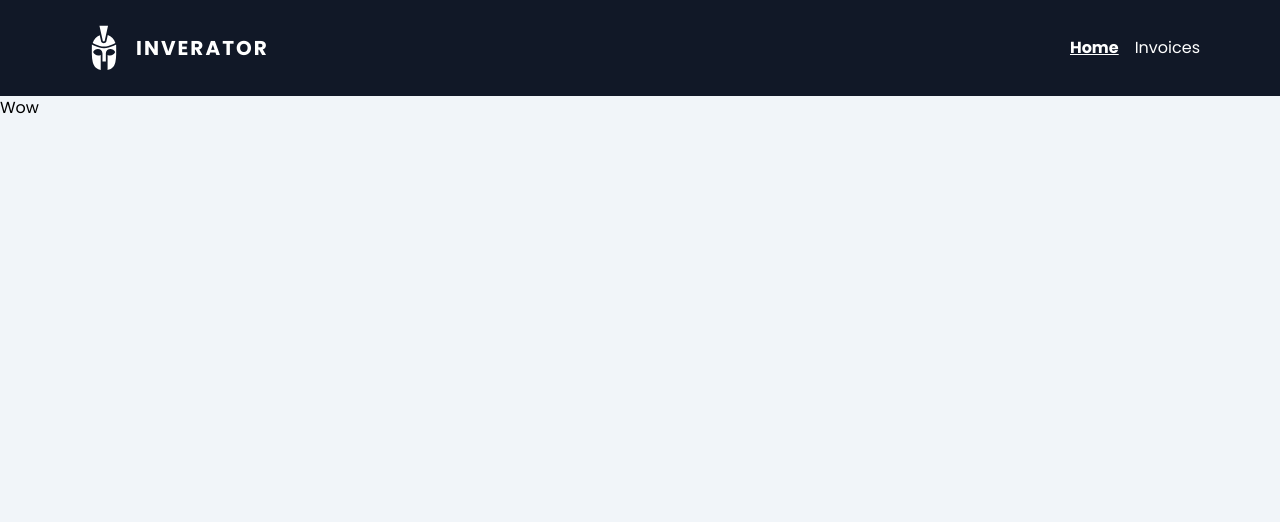
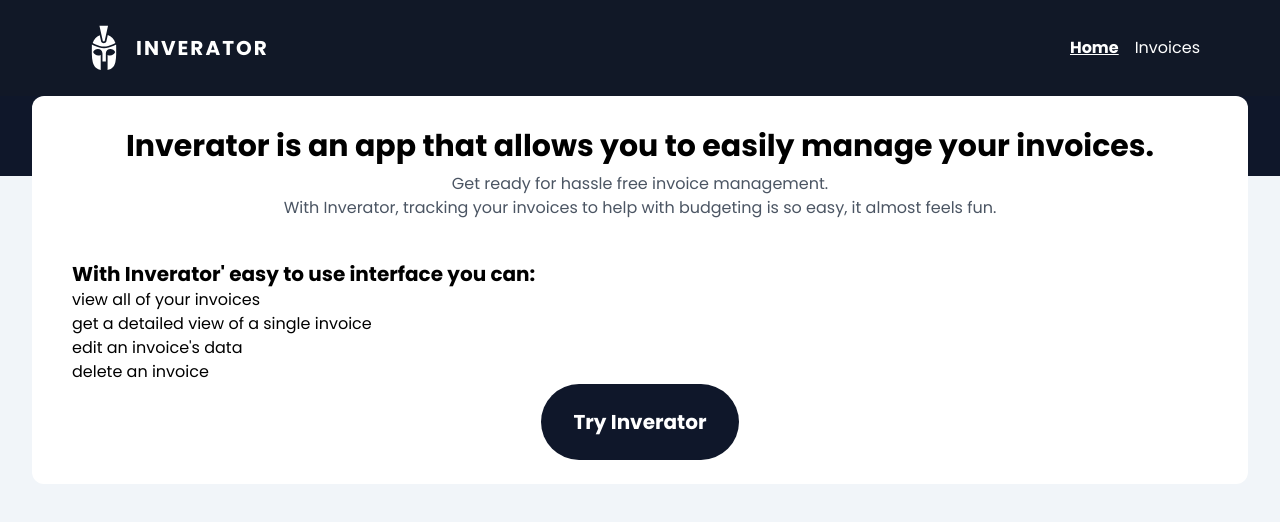
Before and after one commit to faun3/next-invoices, a Next.js app: page / in a window 1280 px wide. Shown: the top 522 px of the page. Built offline with nearby package versions, Linux system fonts and the light colour scheme.

Commit message:
style button

```diff
--- a/src/app/page.tsx
+++ b/src/app/page.tsx
@@ -1,7 +1,37 @@
+import Link from "next/link";
+
 export default function Home() {
   return (
-    <div>
-      <h1>Wow</h1>
-    </div>
+    <main className="absolute w-full">
+      <div className="bg-slate-900 h-[5rem]"></div>
+      <div className="w-[95%] mx-auto bg-white rounded-xl relative -top-[5rem] px-10 py-6">
+        <h1 className="text-3xl font-bold text-center mb-2 mt-2">
+          Inverator is an app that allows you to easily manage your invoices.
+        </h1>
+        <h2 className="mb-10 text-center text-gray-600">
+          Get ready for hassle free invoice management. <br />
+          With Inverator, tracking your invoices to help with budgeting is so
+          easy, it almost feels fun.
+        </h2>
+        <div>
+          <h3 className="text-xl font-bold">
+            With Inverator&apos; easy to use interface you can:
+          </h3>
+          <ul>
+            <li>view all of your invoices</li>
+            <li>get a detailed view of a single invoice</li>
+            <li>edit an invoice&apos;s data</li>
+            <li>delete an invoice</li>
+          </ul>
+          <div className="mx-auto w-fit ">
+            <Link
+              href={"/invoices"}
+              className="bg-slate-900 px-8 py-6 rounded-full text-xl font-bold text-white inline-block text-center mx-auto  hover:bg-blue-700 transition-all">
+              Try Inverator
+            </Link>
+          </div>
+        </div>
+      </div>
+    </main>
   );
 }
```
